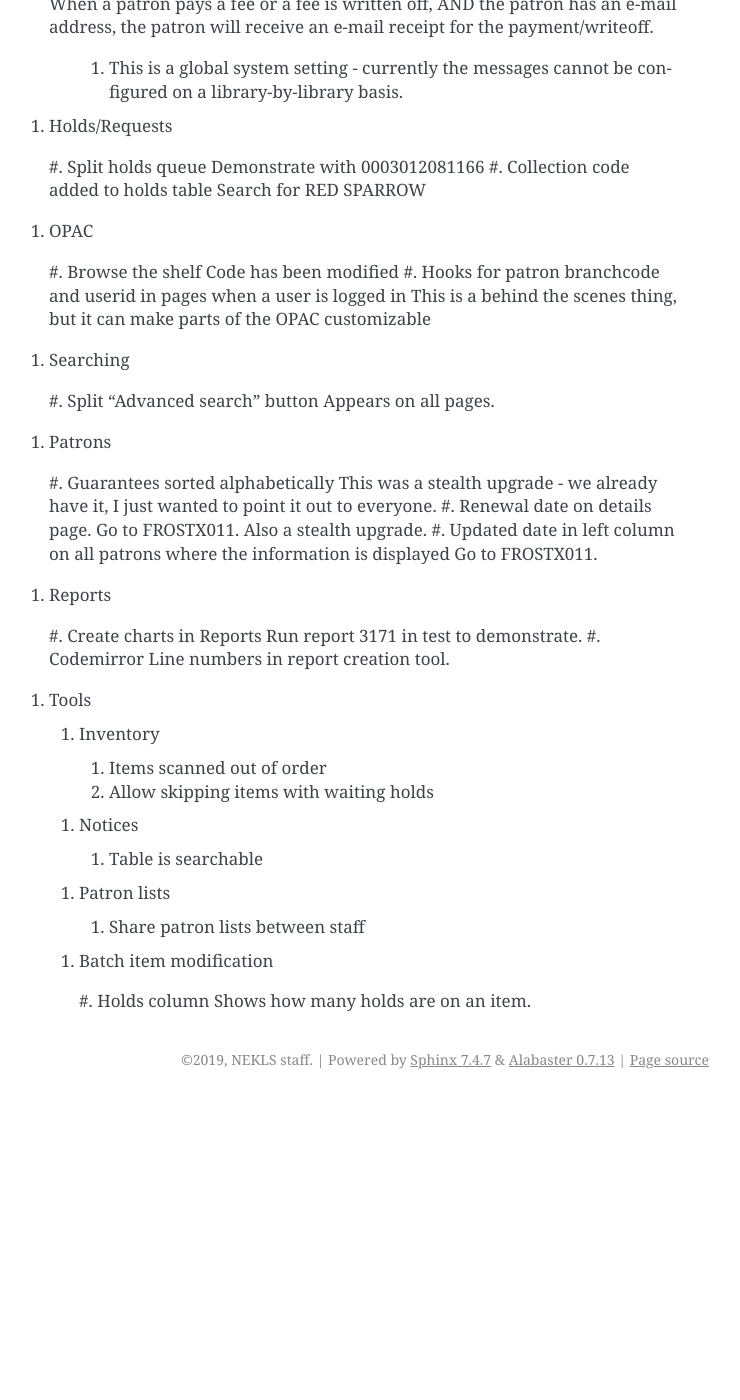
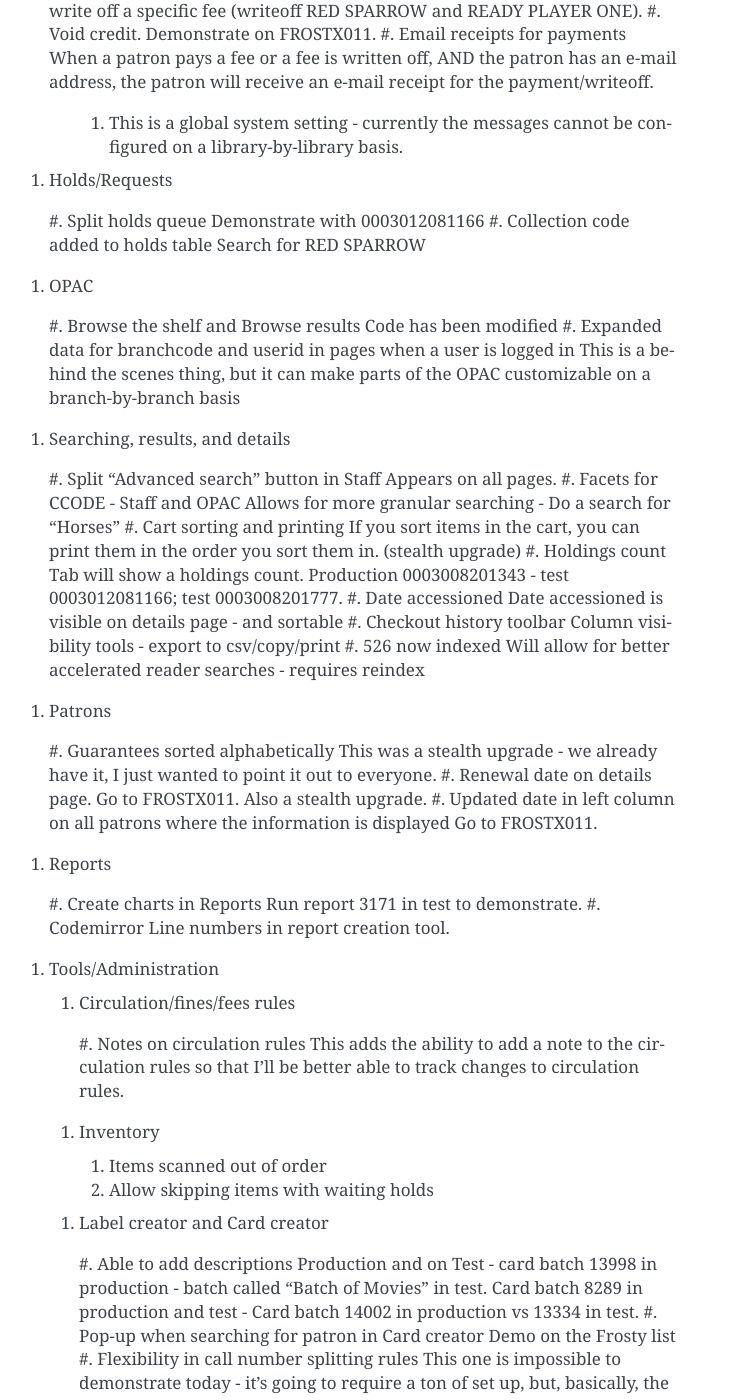
Before and after one commit to northeast-kansas-library-system/koha1811training, a Sphinx documentation site: the page built from source/agenda.rst, in a window 1280 px wide and 1400 px high, scrolled down 906 px. Shown: the whole window, without its empty margins (401-1141 px from the left). Built offline with Sphinx 7.4.7, drawn with Linux system fonts in a browser that asks for light colours; before the commit the page ends 2005 px from its top, so only the background shows below that; some of the changed text lies outside the part shown.

Commit message:
Updates to the agenda

```diff
--- a/source/agenda.rst
+++ b/source/agenda.rst
@@ -11,7 +11,10 @@ Koha 18.11 Trainng Agenda
     Quick demo.
     #. Additional columns in Z39.50 results
     Do a cataloging search for DAY OF THE JACKAL as example
-  #.
+  #. Add item reversion
+  Show changes in alignment in add item table.
+  #. Cataloging add record problem.
+  More or less the same as the "Add item" problem
 
 
 #. Circulation
@@ -52,17 +55,28 @@ Koha 18.11 Trainng Agenda
 
 #. OPAC
 
-  #. Browse the shelf
+  #. Browse the shelf and Browse results
   Code has been modified
-  #. Hooks for patron branchcode and userid in pages when a user is logged in
-  This is a behind the scenes thing, but it can make parts of the OPAC customizable
+  #. Expanded data for branchcode and userid in pages when a user is logged in
+  This is a behind the scenes thing, but it can make parts of the OPAC customizable on a branch-by-branch basis
 
 
-#. Searching
+#. Searching, results, and details
 
-  #. Split "Advanced search" button
+  #. Split "Advanced search" button in Staff
   Appears on all pages.
-
+  #. Facets for CCODE - Staff and OPAC
+  Allows for more granular searching - Do a search for "Horses"
+  #. Cart sorting and printing
+  If you sort items in the cart, you can print them in the order you sort them in.  (stealth upgrade)
+  #. Holdings count
+  Tab will show a holdings count.  Production 0003008201343 - test 0003012081166; test 0003008201777.
+  #. Date accessioned
+  Date accessioned is visible on details page - and sortable
+  #. Checkout history toolbar
+  Column visibility tools - export to csv/copy/print
+  #. 526 now indexed
+  Will allow for better accelerated reader searches - requires reindex
 
 #. Patrons
 
@@ -81,11 +95,28 @@ Koha 18.11 Trainng Agenda
   #. Codemirror
   Line numbers in report creation tool.
 
-#. Tools
+
+#. Tools/Administration
+
+  #. Circulation/fines/fees rules
+    #. Notes on circulation rules
+    This adds the ability to add a note to the circulation rules so that I'll be better able to track changes to circulation rules.
 
   #. Inventory
     #. Items scanned out of order
     #. Allow skipping items with waiting holds
+
+  #. Label creator and Card creator
+    #. Able to add descriptions
+    Production and on Test - card batch 13998 in production - batch called "Batch of Movies" in test.  Card batch 8289 in production and test - Card batch 14002 in production vs 13334 in test.
+    #. Pop-up when searching for patron in Card creator
+    Demo on the Frosty list
+    #. Flexibility in call number splitting rules
+    This one is impossible to demonstrate today - it's going to require a ton of set up, but, basically, the current process with the label creator is that you can have it split the call numbers where the spaces occur - so that REF 823.43 SHA has "REF" "823.43" and "SHA" all on separate lines.  This new feature would allow you to customize where the splits occur.  It will, however require changing the frameworks so the 952$2 is visible and then changing the selection for the 952$2 on the items you want to create new labels for.
+
+  #. Lists
+    #. Sort list by date added
+    James Bond films list Production and Test
 
   #. Notices
     #. Table is searchable
```
